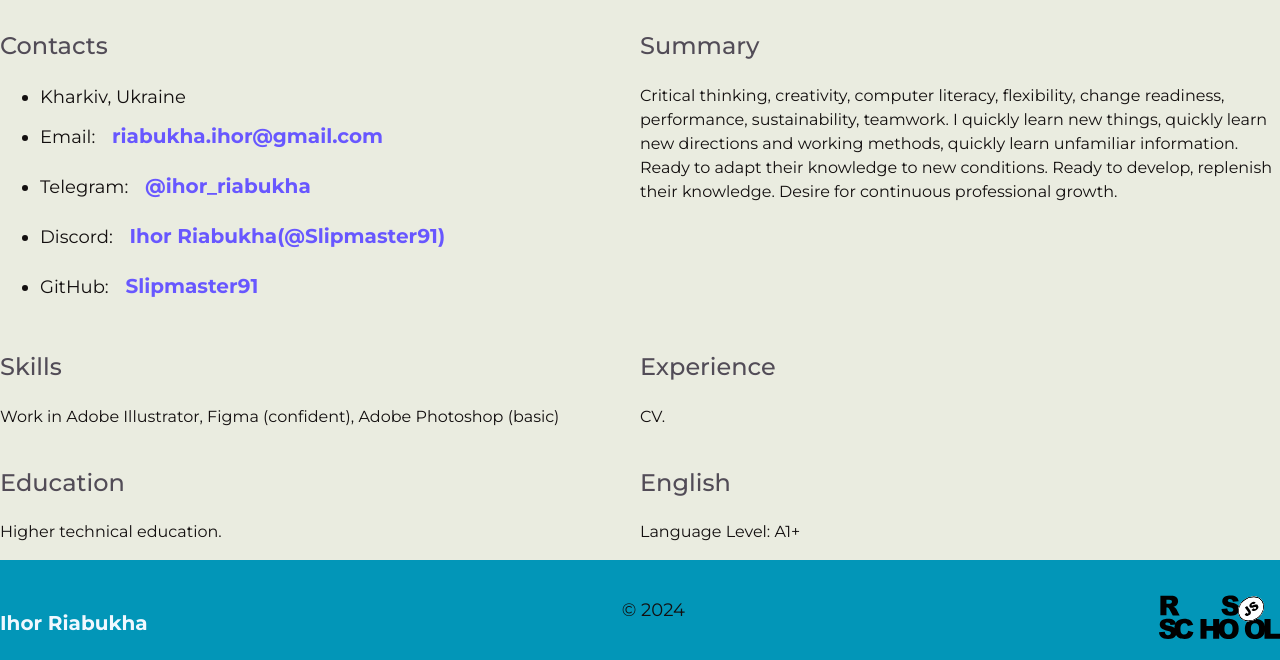
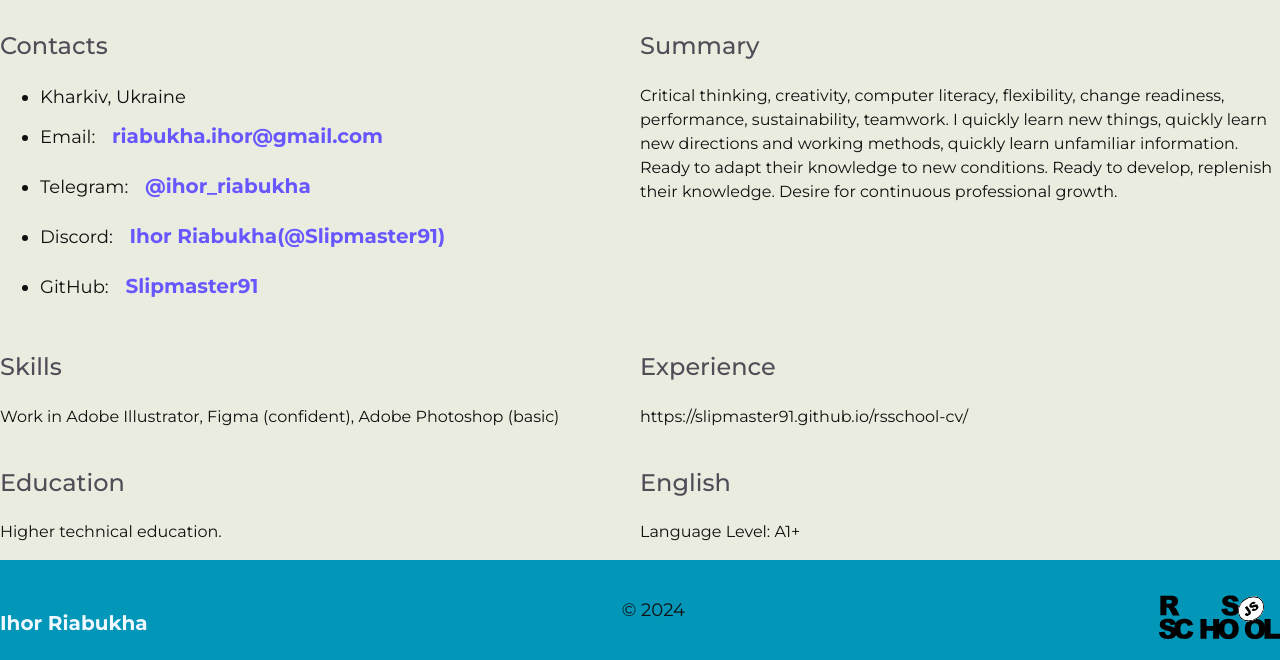
Before and after one commit to Slipmaster91/rsschool-cv, a plain HTML site: page index.html in a window 1280 px wide. Shown: the part 384-1044 px from the top of the page. Drawn offline with Linux system fonts and the light colour scheme.

Commit message:
fix: update index.html

```diff
--- a/index.html
+++ b/index.html
@@ -113,7 +113,7 @@
         </section>
         <section class="section" id="experience">
           <h2 class="section-title">Experience</h2>
-          <p class="section-text">CV.</p>
+          <p class="section-text">https://slipmaster91.github.io/rsschool-cv/</p>
         </section>
         <section class="section" id="education">
           <h2 class="section-title">Education</h2>
```
